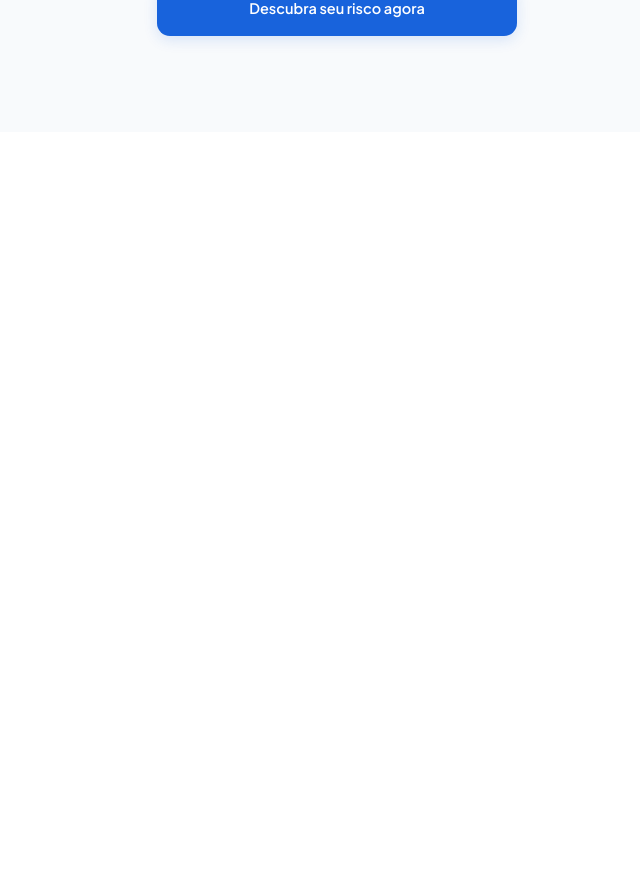
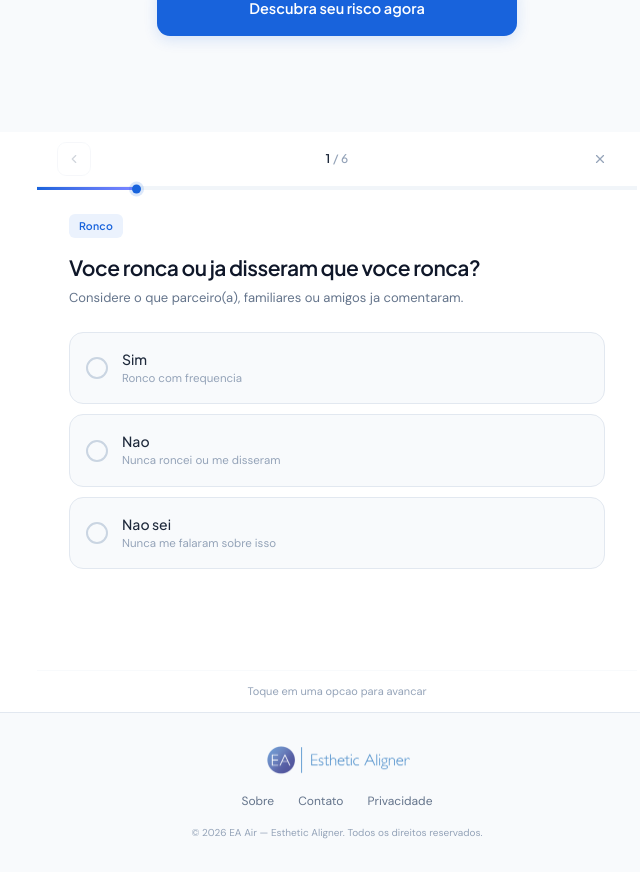
Before and after one commit to rstefanato/eaair, a Next.js app: page / in a window 1280 px wide. Shown: the part 1800-2672 px from the top of the page, without its empty margins (303-943 px from the left). Before the commit the page ends 1932 px from the top, so only its background shows below. Built offline with nearby package versions, Linux system fonts and the light colour scheme.

Commit message:
feat: wire all sections into page with flow state machine

```diff
--- a/app/page.tsx
+++ b/app/page.tsx
@@ -1,11 +1,60 @@
+"use client";
+
+import { useState } from "react";
 import { Hero } from "@/components/Hero";
 import { Education } from "@/components/Education";
+import { Quiz } from "@/components/Quiz/Quiz";
+import { LeadCapture } from "@/components/LeadCapture";
+import { FullResult } from "@/components/FullResult";
+import { CredentialedList } from "@/components/Credentialed/CredentialedList";
+import { Footer } from "@/components/Footer";
+import type { QuizResult } from "@/components/Quiz/quiz-data";
+
+type FlowPhase = "landing" | "post-quiz" | "post-lead";
 
 export default function Home() {
+  const [phase, setPhase] = useState<FlowPhase>("landing");
+  const [quizResult, setQuizResult] = useState<QuizResult | null>(null);
+  const [userCep, setUserCep] = useState("");
+
+  const handleQuizComplete = (result: QuizResult) => {
+    setQuizResult(result);
+    setPhase("post-quiz");
+    setTimeout(() => {
+      document.getElementById("lead-capture")?.scrollIntoView({ behavior: "smooth" });
+    }, 100);
+  };
+
+  const handleLeadComplete = (cep: string) => {
+    setUserCep(cep);
+    setPhase("post-lead");
+    setTimeout(() => {
+      document.getElementById("resultado-completo")?.scrollIntoView({ behavior: "smooth" });
+    }, 100);
+  };
+
   return (
     <main>
       <Hero />
       <Education />
+      <Quiz onComplete={handleQuizComplete} />
+
+      {phase === "post-quiz" && quizResult && (
+        <div id="lead-capture">
+          <LeadCapture quizResult={quizResult} onComplete={handleLeadComplete} />
+        </div>
+      )}
+
+      {phase === "post-lead" && quizResult && (
+        <>
+          <div id="resultado-completo">
+            <FullResult result={quizResult} />
+          </div>
+          <CredentialedList cep={userCep} />
+        </>
+      )}
+
+      <Footer />
     </main>
   );
 }
```
